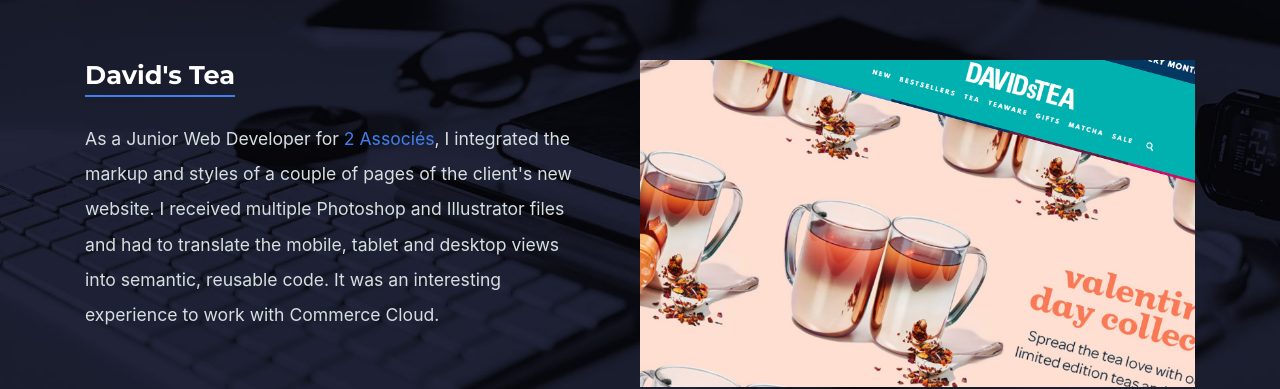
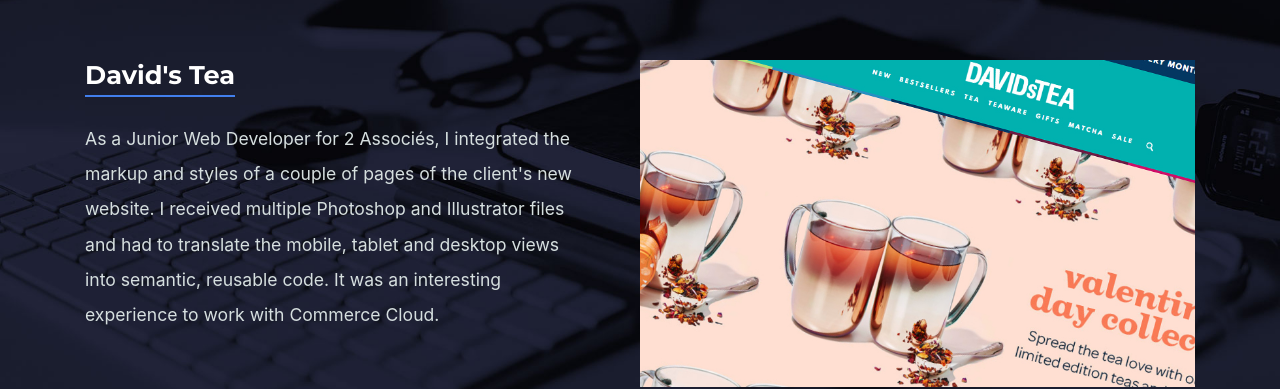
Before and after one commit to andresfloresdev/andresflores.ca, a Nuxt app: page / in a window 1280 px wide. Shown: the part 2146-2535 px from the top of the page. Built offline with nearby package versions, Linux system fonts and the light colour scheme.

Commit message:
Clean Work component code

```diff
--- a/components/Work.vue
+++ b/components/Work.vue
@@ -12,7 +12,9 @@
                 {{ single.title }}
               </a>
             </h3>
-            <p class="work-single-text" v-html="single.text"></p>
+            <p class="work-single-text">
+              {{ single.text }}
+            </p>
           </div>
           <figure class="work-single-figure">
             <img
@@ -22,7 +24,7 @@
         </article>
       </transition-group>
       <div class="work-count">
-        <span class="work-count-current">0{{ current }}</span>/<span class="work-count-total">0{{ count }}</span>
+        <span class="work-count-current">{{ doubleDigits(current) }}</span>/<span class="work-count-total">{{ doubleDigits(count) }}</span>
       </div>
       <ul class="work-actions">
         <li class="work-action-prev">
@@ -52,37 +54,37 @@ export default {
         {
           title: 'David\'s Tea',
           link: 'https://www.davidstea.com/',
-          text: 'As a Junior Web Developer for <a href="https://2associes.com">2 Associés</a>, I integrated the markup and styles of a couple of pages of the client\'s new website. I received multiple Photoshop and Illustrator files and had to translate the mobile, tablet and desktop views into semantic, reusable code. It was an interesting experience to work with Commerce Cloud.',
+          text: 'As a Junior Web Developer for 2 Associés, I integrated the markup and styles of a couple of pages of the client\'s new website. I received multiple Photoshop and Illustrator files and had to translate the mobile, tablet and desktop views into semantic, reusable code. It was an interesting experience to work with Commerce Cloud.',
           imageURL: 'davids-tea'
         },
         {
           title: 'Parler SST',
           link: 'https://parlersst.com/',
-          text: 'As a Junior Web Developer for <a href="https://2associes.com">2 Associés</a>, I integrated the markup, styles and Javascript functionality of this page. Browser compatibility was a top priority, so it allowed me to hone my skills with the basics that I learned in college/university. I usually don\'t go as far back as IE10-compatible code with any of my projects, but it was a fun, learning experience.',
+          text: 'As a Junior Web Developer for 2 Associés, I integrated the markup, styles and Javascript functionality of this page. Browser compatibility was a top priority, so it allowed me to hone my skills with the basics that I learned in college/university. I usually don\'t go as far back as IE10-compatible code with any of my projects, but it was a fun, learning experience.',
           imageURL: 'parler-sst'
         },
         {
           title: 'DuProprio',
           link: 'https://duproprio.com/en',
-          text: 'As a Junior Web Developer for <a href="https://2associes.com">2 Associés</a>, I integrated banner ads with Google Web Designer while learning the software. I was able to manually extract assets from Photoshop files, optimize, integrate and animate them according to the client\'s frame guidelines. I had a lot of fun working with the software and finding new ways to improve the workflow.',
+          text: 'As a Junior Web Developer for 2 Associés, I integrated banner ads with Google Web Designer while learning the software. I was able to manually extract assets from Photoshop files, optimize, integrate and animate them according to the client\'s frame guidelines. I had a lot of fun working with the software and finding new ways to improve the workflow.',
           imageURL: 'duproprio'
         },
         {
           title: 'Laura Canada',
           link: 'https://www.laura.ca/',
-          text: 'As a Junior Web Developer for <a href="https://2associes.com">2 Associés</a>, I integrated a few landing pages for Laura Canada\'s season clothing collections. The designs I had to integrate were a challenge for me because of how abstract and unique they were. I\'m glad I was able to get the hang of it and learn new CSS techniques really quickly.',
+          text: 'As a Junior Web Developer for 2 Associés, I integrated a few landing pages for Laura Canada\'s season clothing collections. The designs I had to integrate were a challenge for me because of how abstract and unique they were. I\'m glad I was able to get the hang of it and learn new CSS techniques really quickly.',
           imageURL: 'laura-canada'
         },
         {
           title: 'YuCentrik',
           link: 'https://yucentrik.ca/en/',
-          text: 'As a Junior Web Developer for <a href="https://2associes.com">2 Associés</a>, I refactored a lot of the site\'s components. I also helped optimize the entire site to increase its performance score.',
+          text: 'As a Junior Web Developer for 2 Associés, I refactored a lot of the site\'s components. I also helped optimize the entire site to increase its performance score.',
           imageURL: 'yucentrik'
         },
         {
           title: '2 Associés',
           link: 'https://2associes.com/',
-          text: 'I\'ve worked with the web agency <a href="https://2associes.com">2 Associés</a> since 2016. During that time, I\'ve had the pleasure to work on their new website using the latest technologies and methodologies.',
+          text: 'I\'ve worked with the web agency 2 Associés since 2016. During that time, I\'ve had the pleasure to work on their new website using the latest technologies and methodologies.',
           imageURL: '2associes'
         }
       ]
@@ -100,6 +102,7 @@ export default {
     }
   },
   methods: {
+    doubleDigits: (number) => (`0${number}`).slice(-2),
     showNext: function () {
       if (this.current < this.count) this.current++
     },
```
